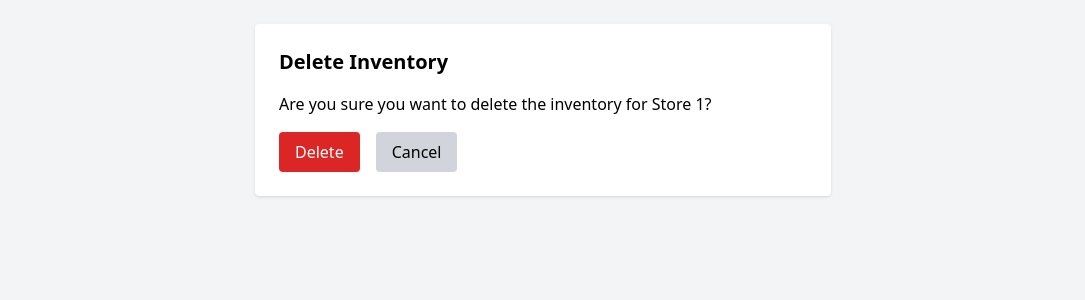
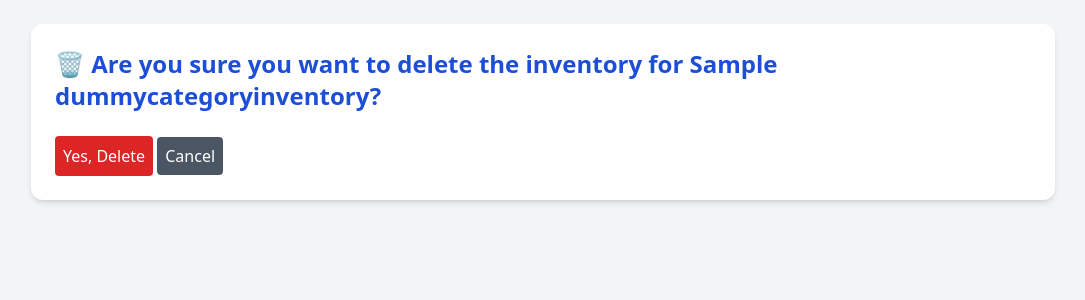
Before and after one commit to SailaxmiKameta/How-to-integrate-Data-Visualization-and-Inventory-Management-in-a-Web-Application-using-Django, a Django app: page /auth/inventory/delete/1/ in a window 1280 px wide. Shown: the top 300 px of the page, without its empty margins (97-1182 px from the left). Run offline with Django 5.2, Linux system fonts and the light colour scheme; tables that the repository leaves empty hold one stand-in row (values such as "Sample post"); some libraries are stand-ins or nearby versions.

Commit message:
Update edit and delete inventory views to use DummyCategoryInventory model

```diff
--- a/InventoryViz/inventory_dashboard/templates/confirm_delete_inventory.html
+++ b/InventoryViz/inventory_dashboard/templates/confirm_delete_inventory.html
@@ -1,19 +1,20 @@
 <!DOCTYPE html>
-<html>
+<html lang="en">
 <head>
-    <title>Confirm Delete</title>
+    <meta charset="UTF-8">
+    <title>Confirm Delete Inventory</title>
     <script src="https://cdn.tailwindcss.com"></script>
 </head>
 <body class="bg-gray-100 p-6">
-    <div class="max-w-xl mx-auto bg-white p-6 rounded shadow">
-        <h1 class="text-xl font-semibold mb-4">Delete Inventory</h1>
-        <p>Are you sure you want to delete the inventory for Store {{ inventory.store.store_id }}?</p>
-        <form method="post">
+    <div class="max-w-5xl mx-auto bg-white p-6 rounded-xl shadow-md">
+        <h1 class="text-2xl font-bold mb-6 text-blue-700">
+            🗑️ Are you sure you want to delete the inventory for {{ dummy_inventory.category_name }}?
+        </h1>
+
+        <form method="POST">
             {% csrf_token %}
-            <div class="mt-4 flex gap-4">
-                <button type="submit" class="bg-red-600 text-white px-4 py-2 rounded hover:bg-red-700">Delete</button>
-                <a href="{% url 'inventory_dashboard' %}" class="bg-gray-300 text-black px-4 py-2 rounded hover:bg-gray-400">Cancel</a>
-            </div>
+            <button type="submit" class="bg-red-600 text-white p-2 rounded">Yes, Delete</button>
+            <a href="{% url 'inventory_dashboard' %}" class="bg-gray-600 text-white p-2 rounded">Cancel</a>
         </form>
     </div>
 </body>
--- a/InventoryViz/inventory_dashboard/templates/inventory_dashboard.html
+++ b/InventoryViz/inventory_dashboard/templates/inventory_dashboard.html
@@ -36,7 +36,7 @@
                 {% for dummy in dummy_category_inventories %}
                 <tr class="bg-white border-b hover:bg-gray-50">
                     <td class="p-2 border">{{ dummy.store.store_id }}</td>
-                    <td class="p-2 border">{{ dummy.category_name }}</td>
+                    <td class="p-2 border">{{ dummy.category_name }}</td> <!-- Display the category name -->
                     <td class="p-2 border">{{ dummy.quantity }}</td>
                     <td class="p-2 border">{{ dummy.last_updated }}</td>
                     <td class="p-2 border">
--- a/InventoryViz/inventory_dashboard/views.py
+++ b/InventoryViz/inventory_dashboard/views.py
@@ -6,7 +6,7 @@ from django.contrib import messages
 from django_ratelimit.decorators import ratelimit
 from django.contrib.auth.decorators import login_required
 from django.contrib.auth.models import User
-from .forms import InventoryForm, SalesForm
+from .forms import DummyCategoryInventoryForm, InventoryForm, SalesForm
 from .models import DummyCategoryInventory, Sales, Store, Inventory
 from datetime import datetime
 from django.db.models.functions import ExtractYear, ExtractMonth, ExtractDay
@@ -270,21 +270,21 @@ def inventory_dashboard(request):
 
 
 def edit_inventory(request, inventory_id):
-    inventory = get_object_or_404(Inventory, id=inventory_id)
+    dummy_inventory = get_object_or_404(DummyCategoryInventory, id=inventory_id)
     if request.method == 'POST':
-        form = InventoryForm(request.POST, instance=inventory)
+        form = DummyCategoryInventoryForm(request.POST, instance=dummy_inventory)
         if form.is_valid():
             form.save()
             messages.success(request, 'Inventory updated successfully!')
             return redirect('inventory_dashboard')
     else:
-        form = InventoryForm(instance=inventory)
-    return render(request, 'edit_inventory.html', {'form': form, 'inventory': inventory})
+        form = DummyCategoryInventoryForm(instance=dummy_inventory)
+    return render(request, 'edit_inventory.html', {'form': form, 'dummy_inventory': dummy_inventory})
 
 def delete_inventory(request, inventory_id):
-    inventory = get_object_or_404(Inventory, id=inventory_id)
+    dummy_inventory = get_object_or_404(DummyCategoryInventory, id=inventory_id)
     if request.method == 'POST':
-        inventory.delete()
+        dummy_inventory.delete()
         messages.success(request, 'Inventory deleted successfully!')
         return redirect('inventory_dashboard')
-    return render(request, 'confirm_delete_inventory.html', {'inventory': inventory})
+    return render(request, 'confirm_delete_inventory.html', {'dummy_inventory': dummy_inventory})
```
Also changed, not shown: InventoryViz/inventory_dashboard/forms.py (+7 -1 lines), InventoryViz/inventory_dashboard/templates/edit_inventory.html (+6 -8 lines).
